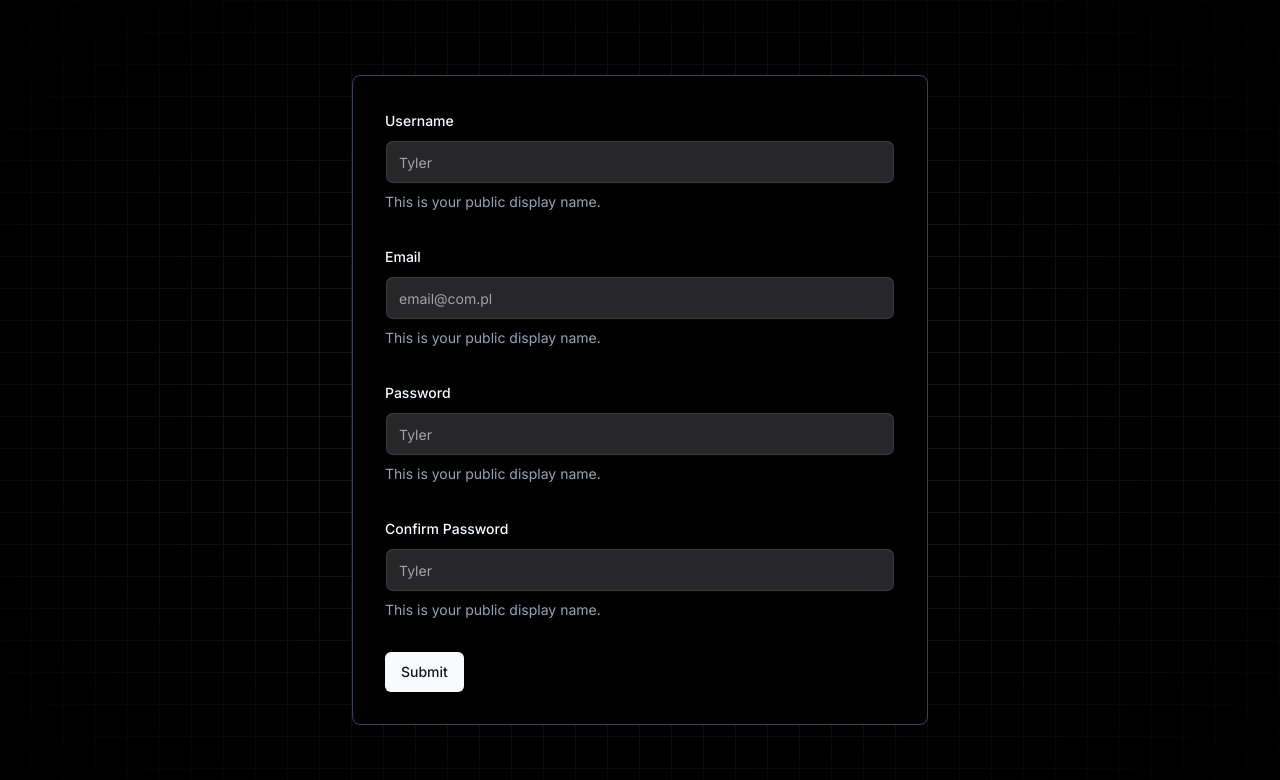
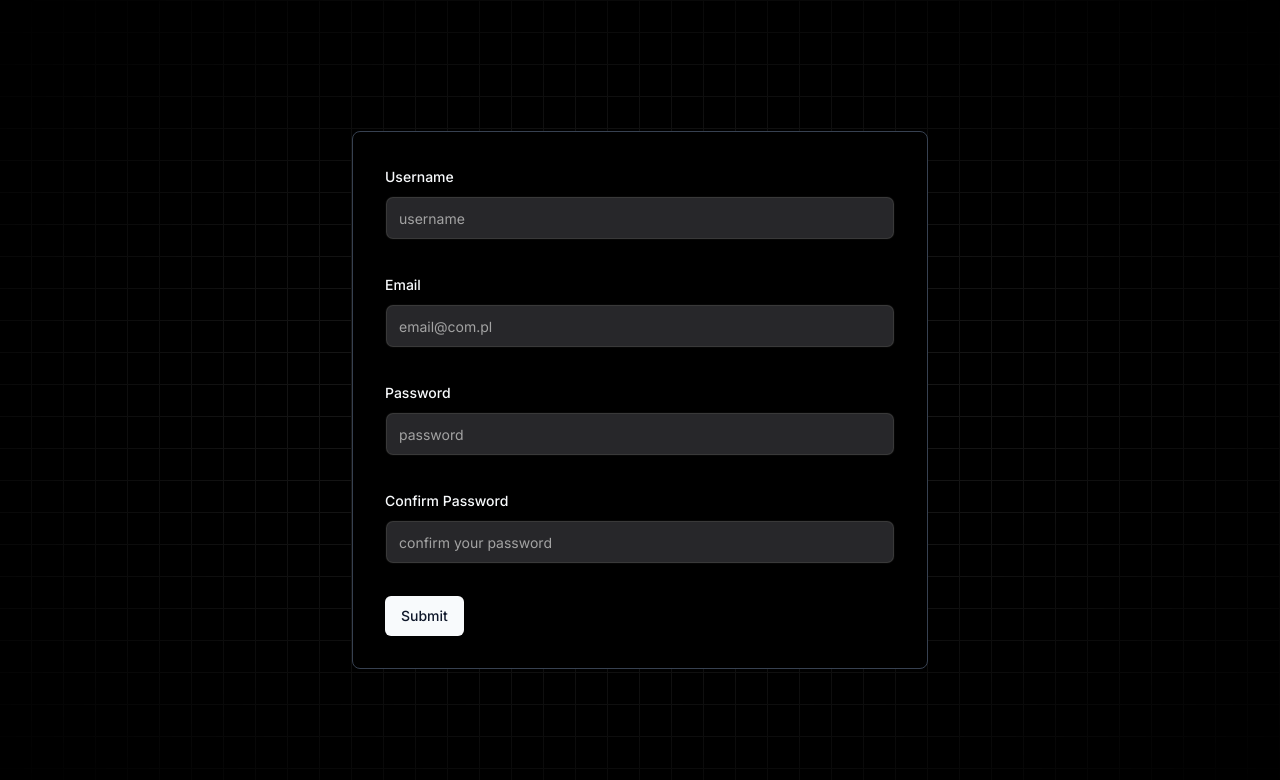
Before and after one commit to Podziuu/realtime-nextjs-chat, a Next.js app: page /signup in a window 1280 px wide. Shown: the top 780 px of the page. Built offline with nearby package versions, Linux system fonts and the light colour scheme.

Commit message:
Configuere signup page

```diff
--- a/app/(auth)/signup/page.tsx
+++ b/app/(auth)/signup/page.tsx
@@ -7,14 +7,12 @@ import { Button } from "@/components/ui/button";
 import {
   Form,
   FormControl,
-  FormDescription,
   FormField,
   FormItem,
   FormLabel,
   FormMessage,
 } from "@/components/ui/form";
 import { Input } from "@/components/ui/input";
-import { GridBackgroundDemo } from "@/components/ui/grid-background";
 
 const formSchema = z.object({
   username: z.string().min(2).max(50),
@@ -24,7 +22,6 @@ const formSchema = z.object({
 });
 
 const page = () => {
-  // 1. Define your form.
   const form = useForm<z.infer<typeof formSchema>>({
     resolver: zodResolver(formSchema),
     defaultValues: {
@@ -35,13 +32,15 @@ const page = () => {
     },
   });
 
-  // 2. Define a submit handler.
   function onSubmit(values: z.infer<typeof formSchema>) {
     console.log(values);
     if (values.password !== values.cpassword) {
-      // toast a message to user
+      // TODO: toast a message to user
       alert("Passwords do not match");
+      return;
     }
+    // TODO: send data to server and redirect to main page
+
   }
   return (
     <Form {...form}>
@@ -53,11 +52,8 @@ const page = () => {
             <FormItem>
               <FormLabel>Username</FormLabel>
               <FormControl>
-                <Input placeholder="Tyler" type="text" {...field} />
+                <Input placeholder="username" type="text" {...field} />
               </FormControl>
-              <FormDescription>
-                This is your public display name.
-              </FormDescription>
               <FormMessage />
             </FormItem>
           )}
@@ -71,9 +67,6 @@ const page = () => {
               <FormControl>
                 <Input placeholder="email@com.pl" type="text" {...field} />
               </FormControl>
-              <FormDescription>
-                This is your public display name.
-              </FormDescription>
               <FormMessage />
             </FormItem>
           )}
@@ -85,11 +78,8 @@ const page = () => {
             <FormItem>
               <FormLabel>Password</FormLabel>
               <FormControl>
-                <Input placeholder="Tyler" type="password" {...field} />
+                <Input placeholder="password" type="password" {...field} />
               </FormControl>
-              <FormDescription>
-                This is your public display name.
-              </FormDescription>
               <FormMessage />
             </FormItem>
           )}
@@ -101,11 +91,8 @@ const page = () => {
             <FormItem>
               <FormLabel>Confirm Password</FormLabel>
               <FormControl>
-                <Input placeholder="Tyler" type="password" {...field} />
+                <Input placeholder="confirm your password" type="password" {...field} />
               </FormControl>
-              <FormDescription>
-                This is your public display name.
-              </FormDescription>
               <FormMessage />
             </FormItem>
           )}
```
